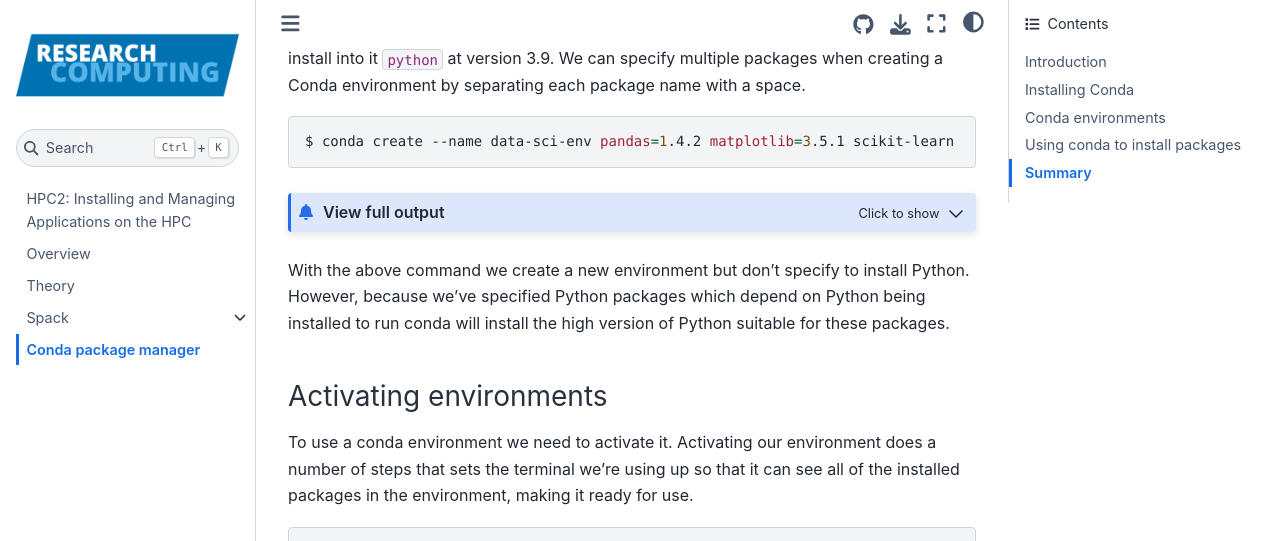
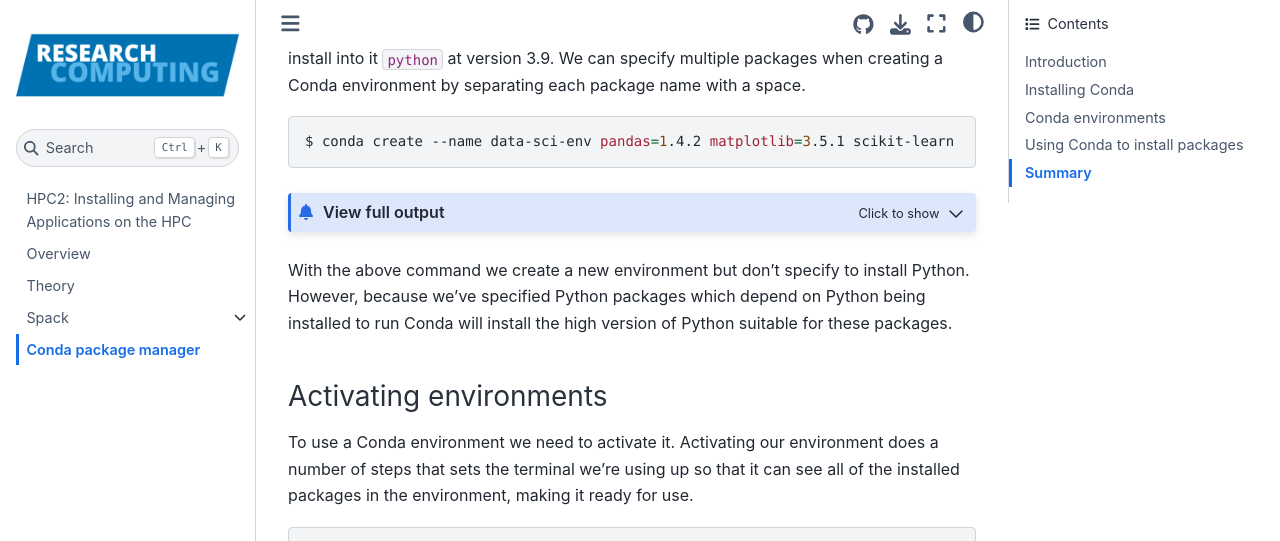
Before and after one commit to ARCTraining/hpc2-software, a Jupyter Book: the page built from book/course/conda.md, in a window 1280 px wide and 1400 px high, scrolled down 2928 px. Shown: the top 541 px of the window. Built offline with Jupyter Book 1.0.4 settings and Sphinx 7.4.7 and the Sphinx Book theme 1.1.4, drawn with Linux system fonts in a browser that asks for light colours; some of the changed text lies outside the part shown.

`````diff
--- a/book/course/conda.md
+++ b/book/course/conda.md
@@ -304,11 +304,11 @@ done
 ````
 
 With the above command we create a new environment but don't specify to install Python.
-However, because we've specified Python packages which depend on Python being installed to run conda will install the high version of Python suitable for these packages.
+However, because we've specified Python packages which depend on Python being installed to run Conda will install the high version of Python suitable for these packages.
 
 ### Activating environments
 
-To use a conda environment we need to activate it.
+To use a Conda environment we need to activate it.
 Activating our environment does a number of steps that sets the terminal we're using up so that it can see all of the installed packages in the environment, making it ready for use.
 
 ```bash
@@ -331,7 +331,7 @@ You can deactivate your current environment with another simple subcommand `cond
 ### Listing current environments
 
 If you ever want to see your list of current environments on your machine you can you the subcommand `conda env list`.
-This will return a list of the available conda environments you can use and the environment location in your filesystem.
+This will return a list of the available Conda environments you can use and the environment location in your filesystem.
 
 ```bash
 $ conda env list
@@ -505,7 +505,7 @@ It's important to consider the balance of reproducibility and portability, `cond
 Sometimes this level of detail should be included to ensure maximum reproduciblity of a project, when looking to validate results, but it's important to also balance being able to allow people to reproduce your work on other systems.
 
 
-## Using conda to install packages
+## Using Conda to install packages
 
 With the Conda command line tool searching for and installing packages is can be performed with the following subcommands:
 - `conda search`
@@ -1260,7 +1260,7 @@ Executing transaction: done
 ```
 ````
 
-This installs any packages that are currently not installed (conda caches packages locally incase they are required by other packages, this speeds up installs but uses more disk space to maintain this cache).
+This installs any packages that are currently not installed (Conda caches packages locally incase they are required by other packages, this speeds up installs but uses more disk space to maintain this cache).
 
 
 ### Removing packages
`````
